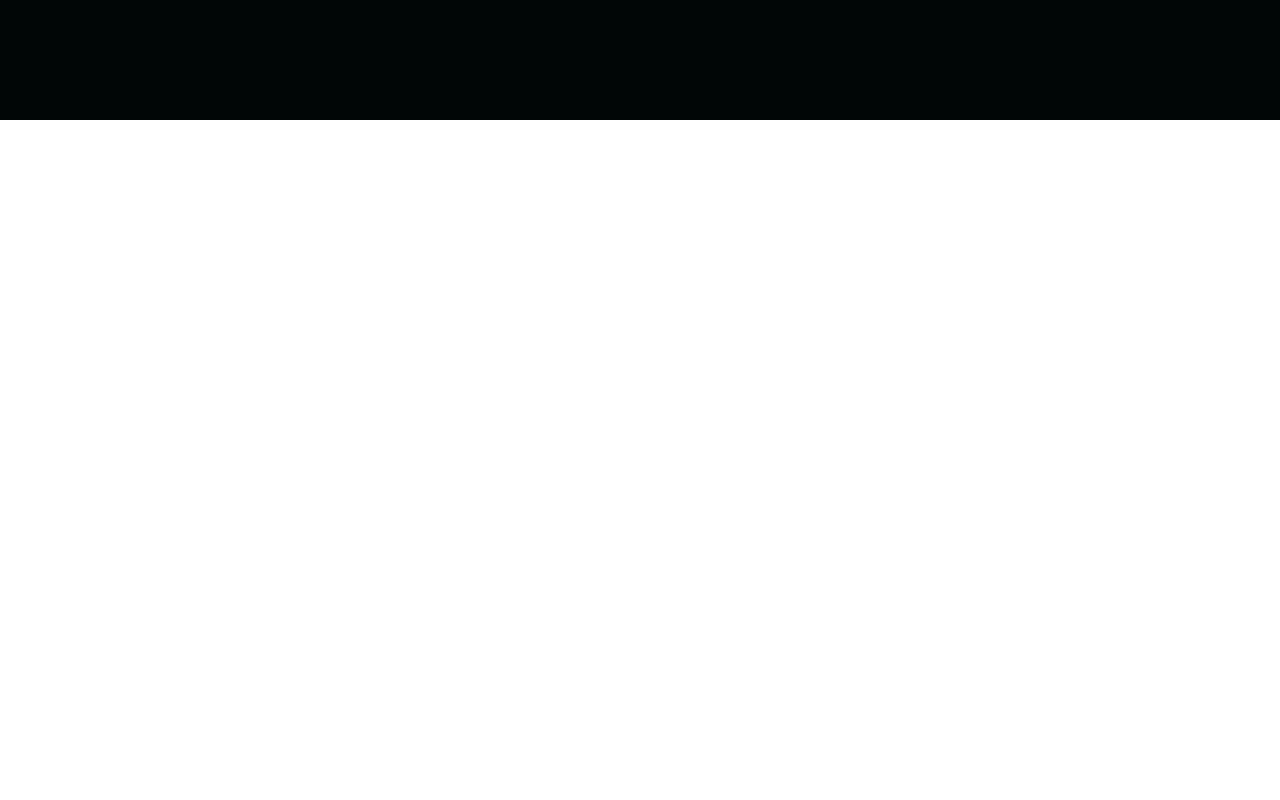
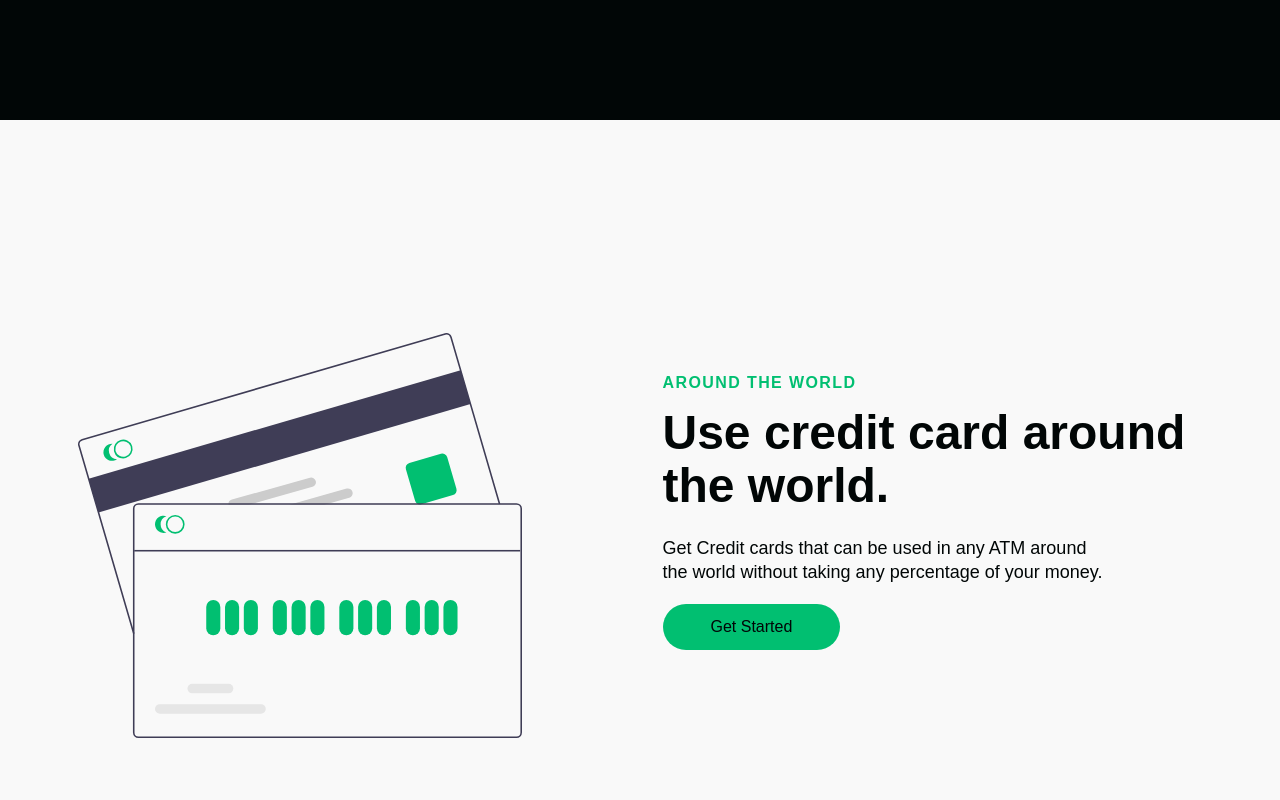
Before and after one commit to y-emam/virtual-bank-company, a React (Create React App) app: page / in a window 1280 px wide. Shown: the part 1620-2420 px from the top of the page. Before the commit the page ends 1740 px from the top, so only its background shows below. Built offline with nearby package versions, Linux system fonts and the light colour scheme.

Commit message:
added all sections

```diff
--- a/src/components/ButtonElement.js
+++ b/src/components/ButtonElement.js
@@ -17,6 +17,7 @@
   transition: all 0.2s ease-out;
 
   &:hover {
-    background: ${({ primary }) => (primary ? "#fff" : "#01bf71")};
+    background: ${({ dark }) => (dark ? "#010606" : "#fff")};
+    color: ${({ dark }) => (dark ? "#fff" : "#010606")};
   }
 `;
--- a/src/components/section/Data.js
+++ b/src/components/section/Data.js
@@ -1,7 +1,11 @@
+import img1 from "../../assets/images/svg_1.svg";
+import img2 from "../../assets/images/svg_2.svg";
+import img3 from "../../assets/images/svg_3.svg";
+
 export const SectionData1 = {
   id: "about",
   lightBg: false,
-  lightText: true,
+  darkText: false,
   topLine: "Accessibility",
   headline: "Access your account wherever you are at any time",
   description:
@@ -9,6 +13,33 @@
   btnLabel: "Get Started",
   imgStart: false,
   alt: "online organiser",
-  primary: true,
+  img: img1,
+};
+
+export const SectionData2 = {
+  id: "discover",
+  lightBg: true,
+  darkText: true,
+  topLine: "around the world",
+  headline: "Use credit card around the world.",
+  description:
+    "Get Credit cards that can be used in any ATM around the world without taking any percentage of your money.",
+  btnLabel: "Get Started",
+  imgStart: true,
+  alt: "online organiser",
+  img: img2,
+};
+
+export const SectionData3 = {
+  id: "about",
+  lightBg: false,
   darkText: false,
+  topLine: "Accessibility",
+  headline: "Access your account wherever you are at any time",
+  description:
+    "You can use the website or download the app to track your account, spendings and trnasfers.",
+  btnLabel: "Get Started",
+  imgStart: false,
+  alt: "online organiser",
+  img: img3,
 };
--- a/src/components/section/SectionElements.js
+++ b/src/components/section/SectionElements.js
@@ -63,7 +63,7 @@
   font-size: 48px;
   font-weight: bold;
   line-height: 1.1;
-  color: ${({ lightText }) => (lightText ? "#f7f8fa" : "010606")};
+  color: ${({ darkText }) => (darkText ? "#010606" : "#f7f8fa")};
 
   @media screen and (max-width: 768px) {
     font-size: 40px;
--- a/src/components/section/index.js
+++ b/src/components/section/index.js
@@ -1,9 +1,5 @@
 import React from "react";
 import { Button } from "../ButtonElement";
-import "../../assets/images/svg_1.svg";
-import { SectionData1 } from "./Data";
-import img1 from "../../assets/images/svg_1.svg";
-
 import {
   BtnWrapper,
   InfoContainer,
@@ -19,23 +15,31 @@
   TopLine,
 } from "./SectionElements";
 
-const Section = () => {
+const Section = ({
+  id,
+  lightBg,
+  imgStart,
+  topLine,
+  lightText,
+  headline,
+  darkText,
+  description,
+  btnLabel,
+  alt,
+  img,
+}) => {
   return (
-    <InfoContainer id={SectionData1.id} lightBg={SectionData1.lightBg}>
+    <InfoContainer id={id} lightBg={lightBg}>
       <InfoWrapper>
-        <InfoRow imgStart={SectionData1.imgStart}>
+        <InfoRow imgStart={imgStart}>
           <Column1>
             <TextWrapper>
-              <TopLine>{SectionData1.topLine}</TopLine>
-              <Heading lightText={SectionData1.lightText}>
-                {SectionData1.headline}
-              </Heading>
-              <Paragraph darkText={SectionData1.darkText}>
-                {SectionData1.description}
-              </Paragraph>
+              <TopLine>{topLine}</TopLine>
+              <Heading darkText={darkText}>{headline}</Heading>
+              <Paragraph darkText={darkText}>{description}</Paragraph>
               <BtnWrapper>
                 <Button big={"true"} primary={"true"} dark={"true"} to="/home">
-                  {SectionData1.btnLabel}
+                  {btnLabel}
                 </Button>
               </BtnWrapper>
             </TextWrapper>
@@ -43,7 +47,7 @@
 
           <Column2>
             <ImgWrapper>
-              <Img src={img1} alt={SectionData1.alt} />
+              <Img src={img} alt={alt} />
             </ImgWrapper>
           </Column2>
         </InfoRow>
--- a/src/pages/Home.js
+++ b/src/pages/Home.js
@@ -3,6 +3,11 @@
 import Section from "../components/section";
 import SideBar from "../components/sidebar";
 import Welcome from "../components/welcome";
+import {
+  SectionData1,
+  SectionData2,
+  SectionData3,
+} from "../components/section/Data";
 
 const Home = () => {
   const [isOpen, setIsOpen] = useState(false);
@@ -16,7 +21,9 @@
       <SideBar isOpen={isOpen} clickMenu={clickMenu} />
       <NavBar clickMenu={clickMenu} />
       <Welcome />
-      <Section />
+      <Section {...SectionData1} />
+      <Section {...SectionData2} />
+      <Section {...SectionData3} />
     </>
   );
 };
```
